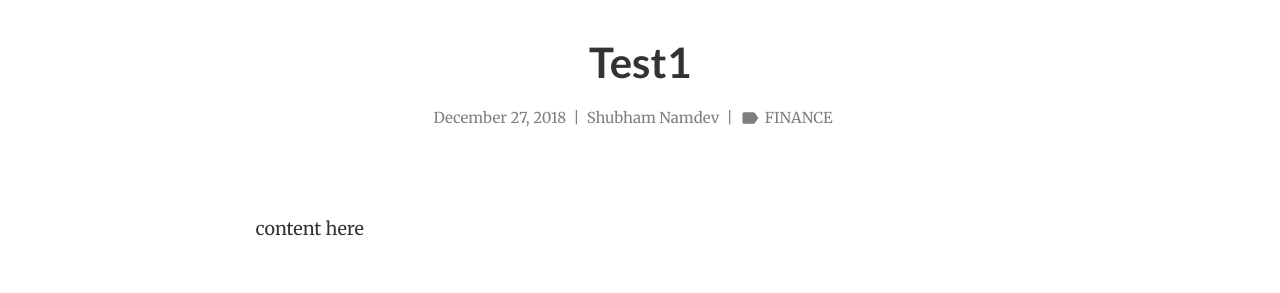
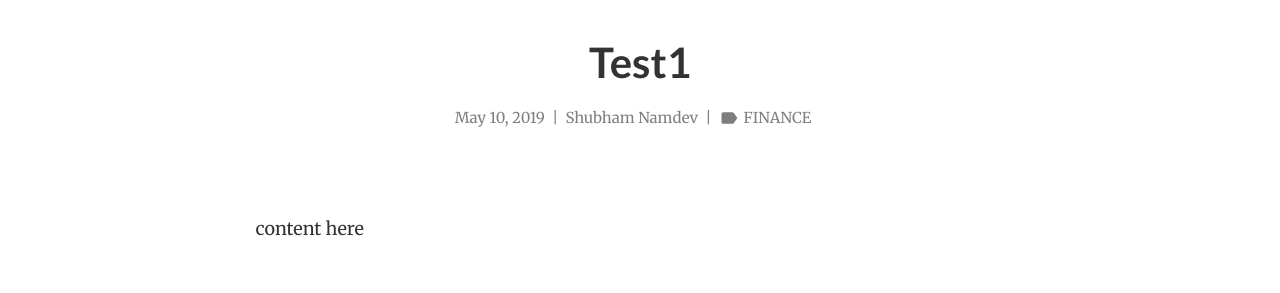
Before and after one commit to shubhamnamdev/github-site, a Jekyll site: the page built from _posts/2018-12-27-growth-stocks.md, in a window 1280 px wide. Shown: the part 157-450 px from the top of the page. Built offline with Jekyll 4.4.1, drawn with Linux system fonts in a browser that asks for light colours.

Commit message:
Update from Forestry.io shubhambit2@gmail.com updated _posts/2018-12-27-growth-stocks.md

```diff
--- a/_posts/2018-12-27-growth-stocks.md
+++ b/_posts/2018-12-27-growth-stocks.md
@@ -1,13 +1,13 @@
 ---
-title: "Test1"
-date: 2018-12-27T22:00:00+05:30
-lastmod: 2018-12-27T22:00:00+05:30
-draft: false
-tags: ["finance"]
-categories: ["finance"]
-summary: "A small list of growth companies"
+title: Test1
+date: 2019-05-10 05:28:00 +0000
+lastmod:
+tags:
+- finance
+categories:
+- finance
+summary: A small list of growth companies
 toc: false
 
 ---
-
 content here
```
